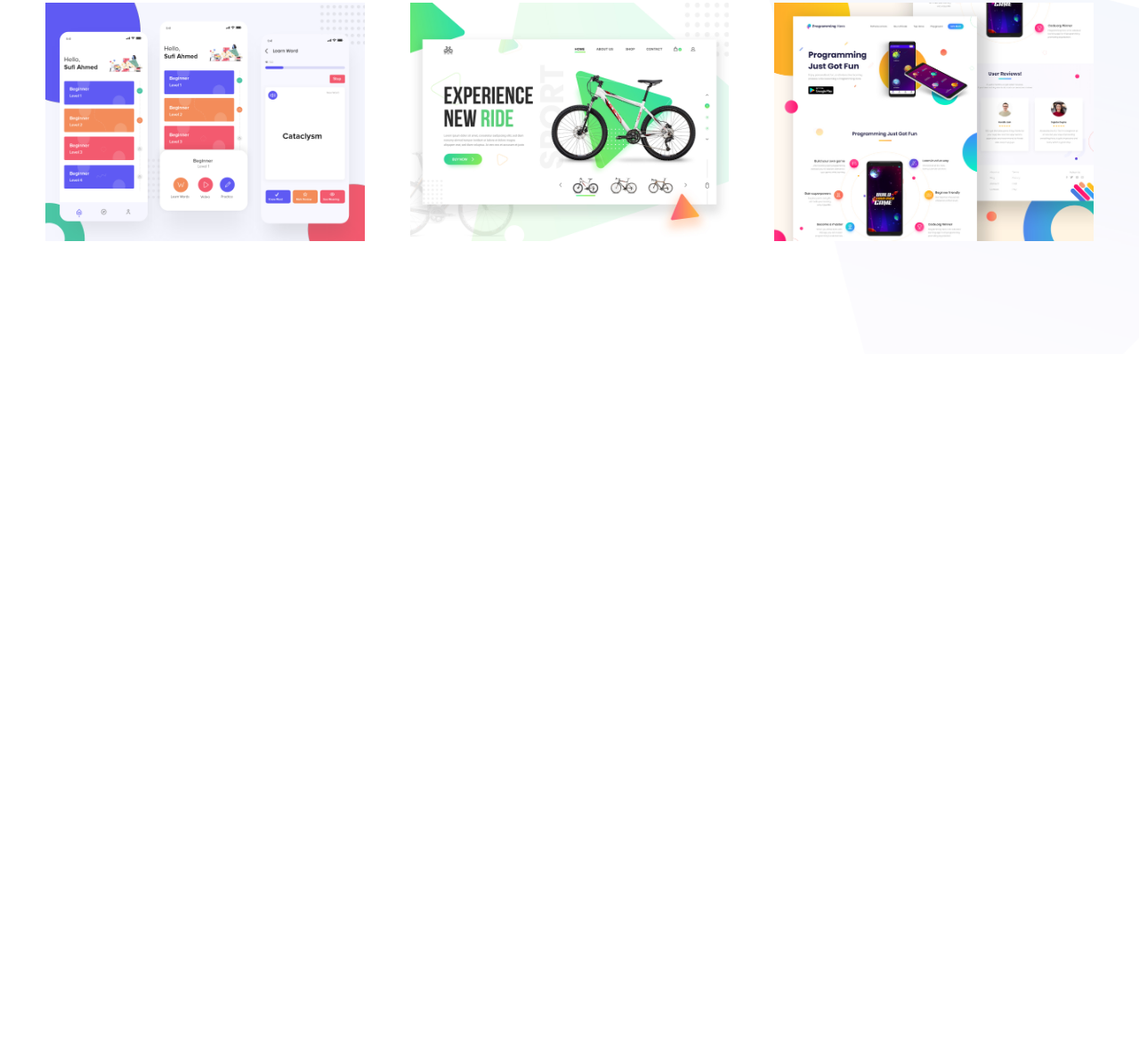
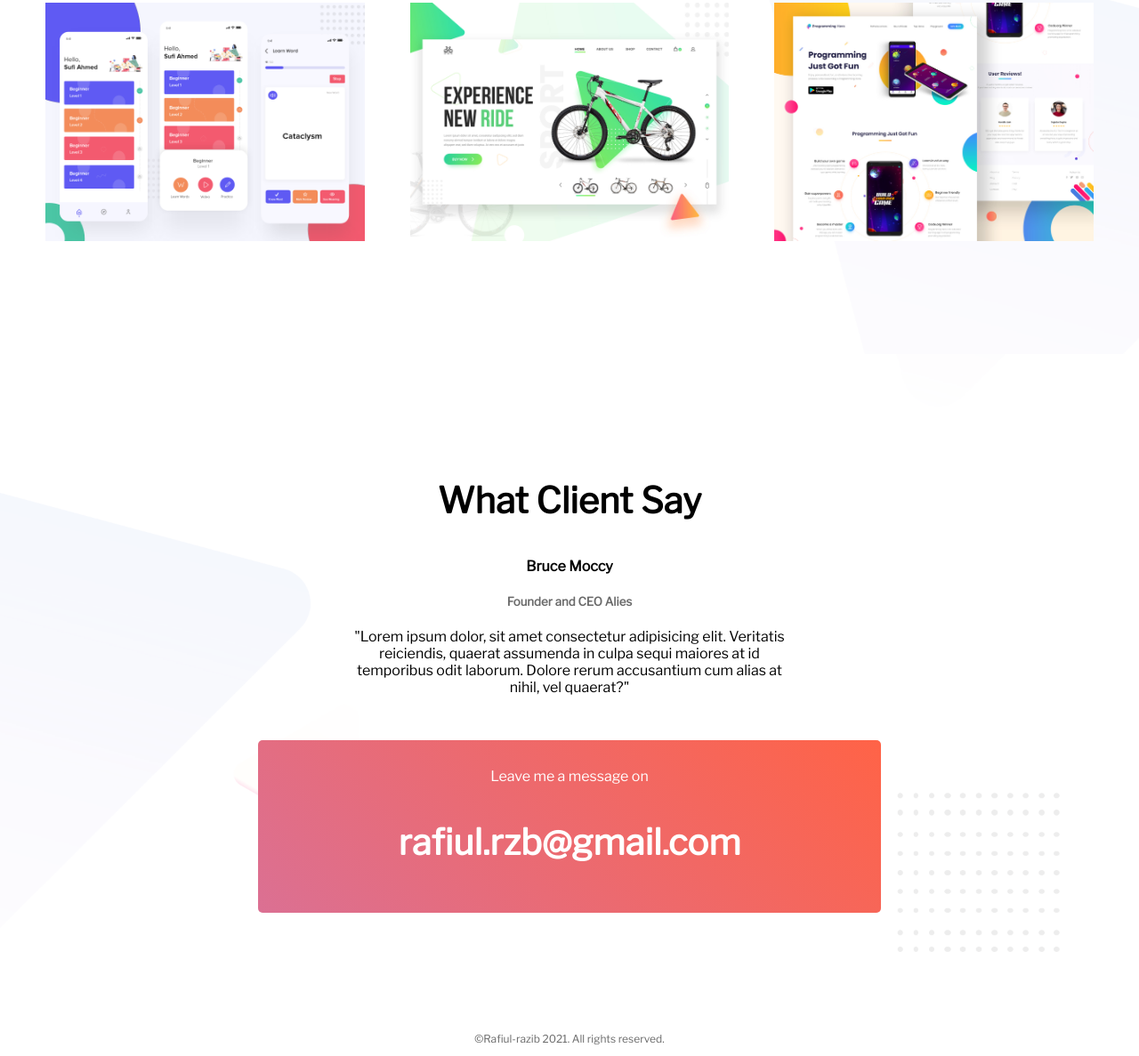
Before and after one commit to coderrafiul/My-Personal-Website, a plain HTML site: page index.html in a window 1280 px wide. Shown: the part 1952-3139 px from the top of the page at 89% size. Before the commit the page ends 2350 px from the top, so only its background shows below. Drawn offline with nearby package versions, Linux system fonts and the light colour scheme.

Commit message:
Just completed

```diff
--- a/index.html
+++ b/index.html
@@ -39,17 +39,33 @@
 
             <h3>My Latest Work</h3>
             <div class="one-third-width">
-                <img src="images/latest-work/work-1.png">
+                <a href="#"><img class="work-img" src="images/latest-work/work-1.png"></a>
             </div>
             <div class="one-third-width">
-                <img src="images/latest-work/work-2.jpg">
+                <a href="#"><img class="work-img" src="images/latest-work/work-2.jpg"></a>
             </div>
             <div class="one-third-width">
-                <img src="images/latest-work/work-3.jpg">
+                <a href="#"><img class="work-img" src="images/latest-work/work-3.jpg"></a>
             </div>
 
     </section>
 
+    <section class="client-area">
+        <h3>What Client Say</h3>
+        <h4>Bruce Moccy</h4>
+        <h5><span>Founder and CEO Alies</span></h5>
+        <P id="comment">"Lorem ipsum dolor, sit amet consectetur adipisicing elit. Veritatis reiciendis, quaerat assumenda in culpa sequi maiores at id temporibus odit laborum. Dolore rerum accusantium cum alias at nihil, vel quaerat?"</P>
+        <div id="contact">
+            <p>Leave me a message on</p>
+            <h3>rafiul.rzb@gmail.com</h3>
+        </div>
+
+    </section>
+
+    <footer>
+        <p>©Rafiul-razib 2021. All rights reserved.</p>
+    </footer>
+
 
 </body>
 </html>
--- a/style.css
+++ b/style.css
@@ -49,6 +49,11 @@ section{
     top: 50px;
 }
 
+.link-button:hover{
+    color: blue;
+    box-shadow: 5px 5px 10px gray;
+}
+
 .header-area{
     background-image: url(images/header-bg.png);
     background-repeat: no-repeat;
@@ -68,3 +73,47 @@ section{
     background-repeat: no-repeat;
     background-size: cover;
 }
+
+.work-img:hover{box-shadow: 5px 5px 20px grey;}
+
+
+
+.client-area{
+    height: 500px;
+    text-align: center;
+    background-image: url(images/footer-bg.png);
+    background-repeat: no-repeat;
+    background-size: cover;
+
+}
+.client-area span{
+    color: dimgray;
+}
+
+#comment{
+    width: 40%;
+    margin: auto;
+}
+
+#contact{
+    width: 50%;
+    margin: 0 auto;
+    color: white;
+    background-image: linear-gradient(45deg, palevioletred, tomato);
+    padding: 15px 30px;
+    border-radius: 5px;
+    position: relative;
+    top: 10%;
+}
+
+#contact:hover{
+    color: blue;
+    box-shadow: 10px 10px 40px grey;
+}
+
+
+footer p{
+    color: dimgray;
+    font-size: 12px;
+    text-align: center;
+}
```
